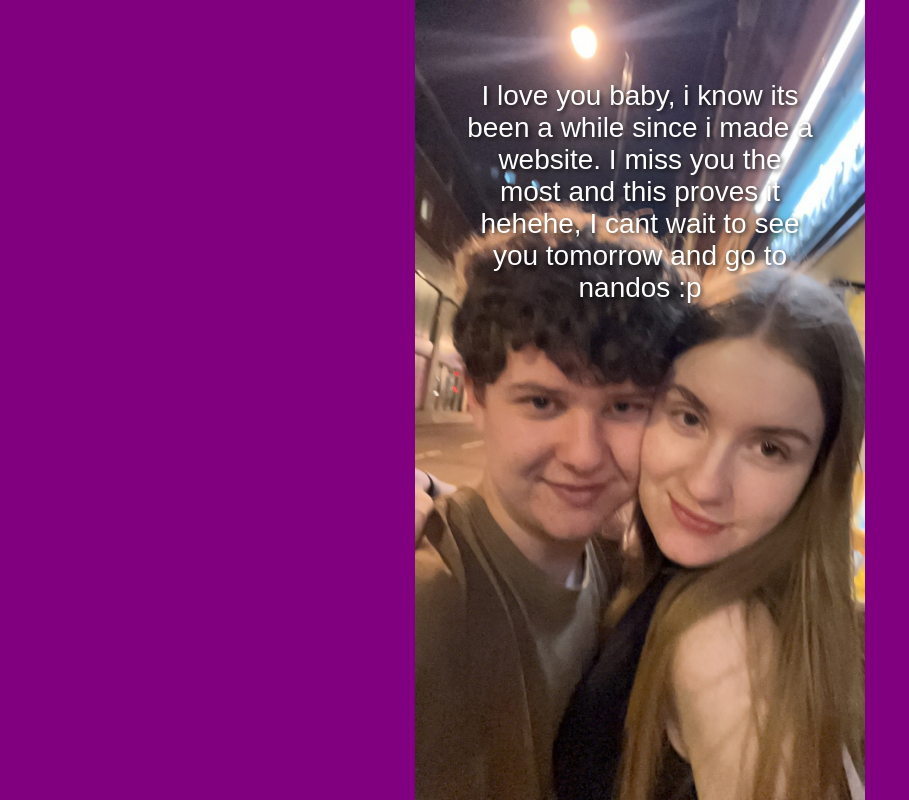
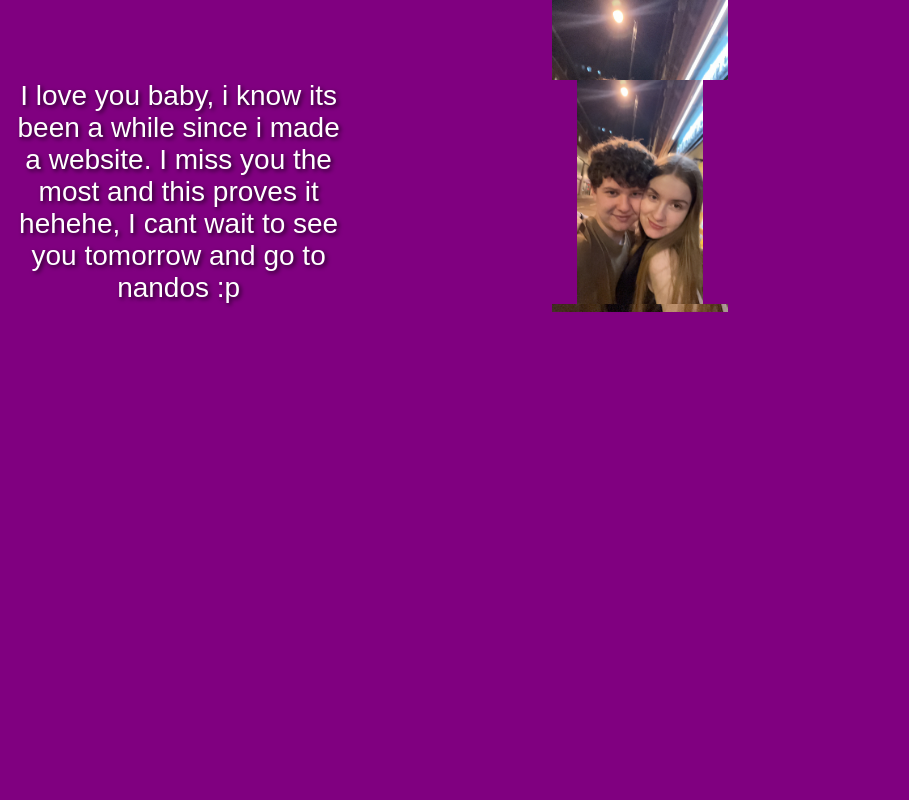
Before and after one commit to lostsavage69/amb, a plain HTML site: page index.html in a window 1280 px wide. Shown: the whole page, without its empty margins (0-909 px from the left). Drawn offline with Linux system fonts and the light colour scheme.

Commit message:
Update styles.css

```diff
--- a/styles.css
+++ b/styles.css
@@ -1,12 +1,8 @@
 body, html {
-  height: 100%;
-  margin: 0;
   font-family: Arial, sans-serif;
-  display: flex;
-  justify-content: center;
   align-items: flex-start;
 
-  background-image: url('bg.JPG'); /* Replace with your image path */
+  background-image: url('bg.JPG');
   background-repeat: no-repeat;
   background-size: contain;
   background-position: center;
@@ -14,10 +10,10 @@ body, html {
 }
 
 .centered-text {
-	margin-top: 10vh;
+  margin-top: 10vh;
   text-align: center;
   font-size: 28px;
-  color: #ffffff; /* Text color */
-  text-shadow: 2px 2px 4px rgba(0, 0, 0, 0.7); /* Improves readability */
+  color: #ffffff;
+  text-shadow: 2px 2px 4px rgba(0, 0, 0, 0.7);
   max-width: 27%
 }
```
